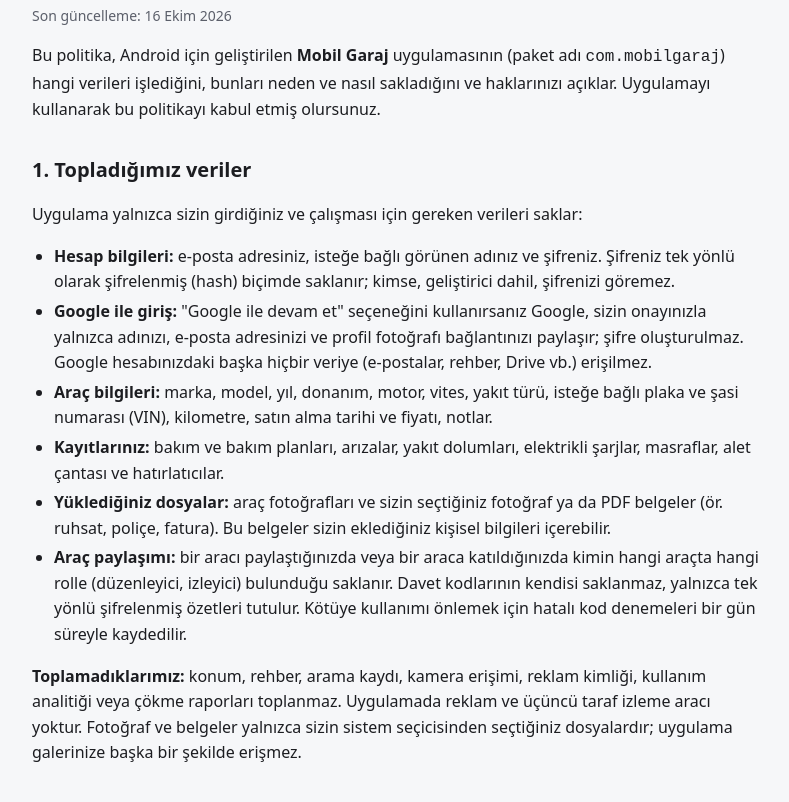
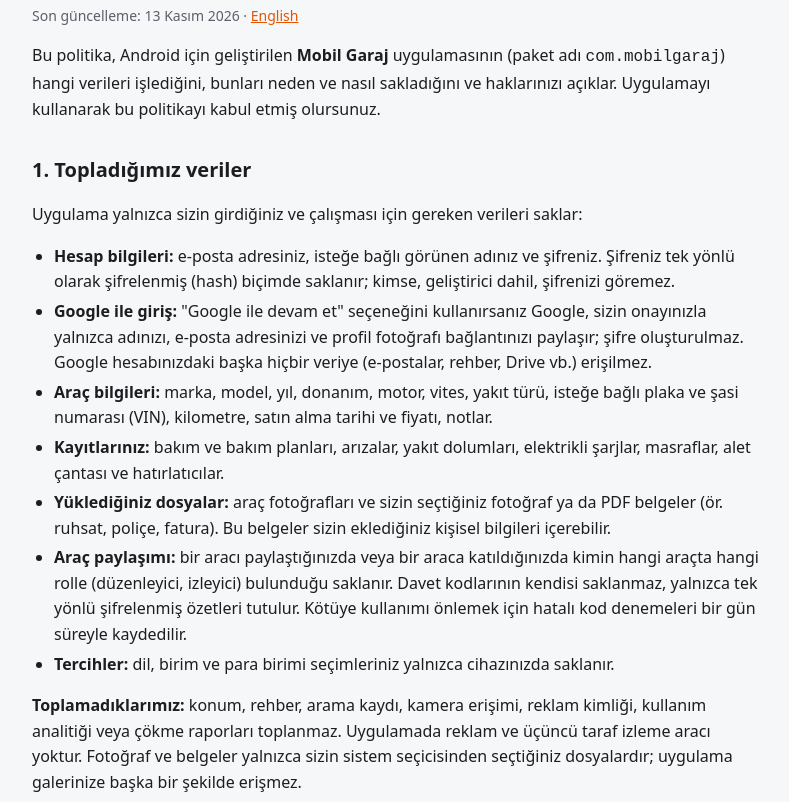
Before and after one commit to osumer9/mobilgaraj, a plain HTML site: page privacy.html in a window 1280 px wide. Shown: the part 150-952 px from the top of the page, without its empty margins (244-1033 px from the left). Drawn offline with Linux system fonts and the light colour scheme.

Commit message:
Link the English privacy policy and mention device-only preferences

```diff
--- a/privacy.html
+++ b/privacy.html
@@ -88,7 +88,7 @@
   </header>
 
   <h1>Gizlilik Politikası</h1>
-  <p class="updated">Son güncelleme: 16 Ekim 2026</p>
+  <p class="updated">Son güncelleme: 13 Kasım 2026 · <a href="privacy-en.html">English</a></p>
 
   <p>
     Bu politika, Android için geliştirilen <strong>Mobil Garaj</strong> uygulamasının
@@ -114,6 +114,7 @@
       araçta hangi rolle (düzenleyici, izleyici) bulunduğu saklanır. Davet kodlarının kendisi saklanmaz,
       yalnızca tek yönlü şifrelenmiş özetleri tutulur. Kötüye kullanımı önlemek için hatalı kod denemeleri
       bir gün süreyle kaydedilir.</li>
+    <li><strong>Tercihler:</strong> dil, birim ve para birimi seçimleriniz yalnızca cihazınızda saklanır.</li>
   </ul>
 
   <p><strong>Toplamadıklarımız:</strong> konum, rehber, arama kaydı, kamera erişimi, reklam kimliği,
```
